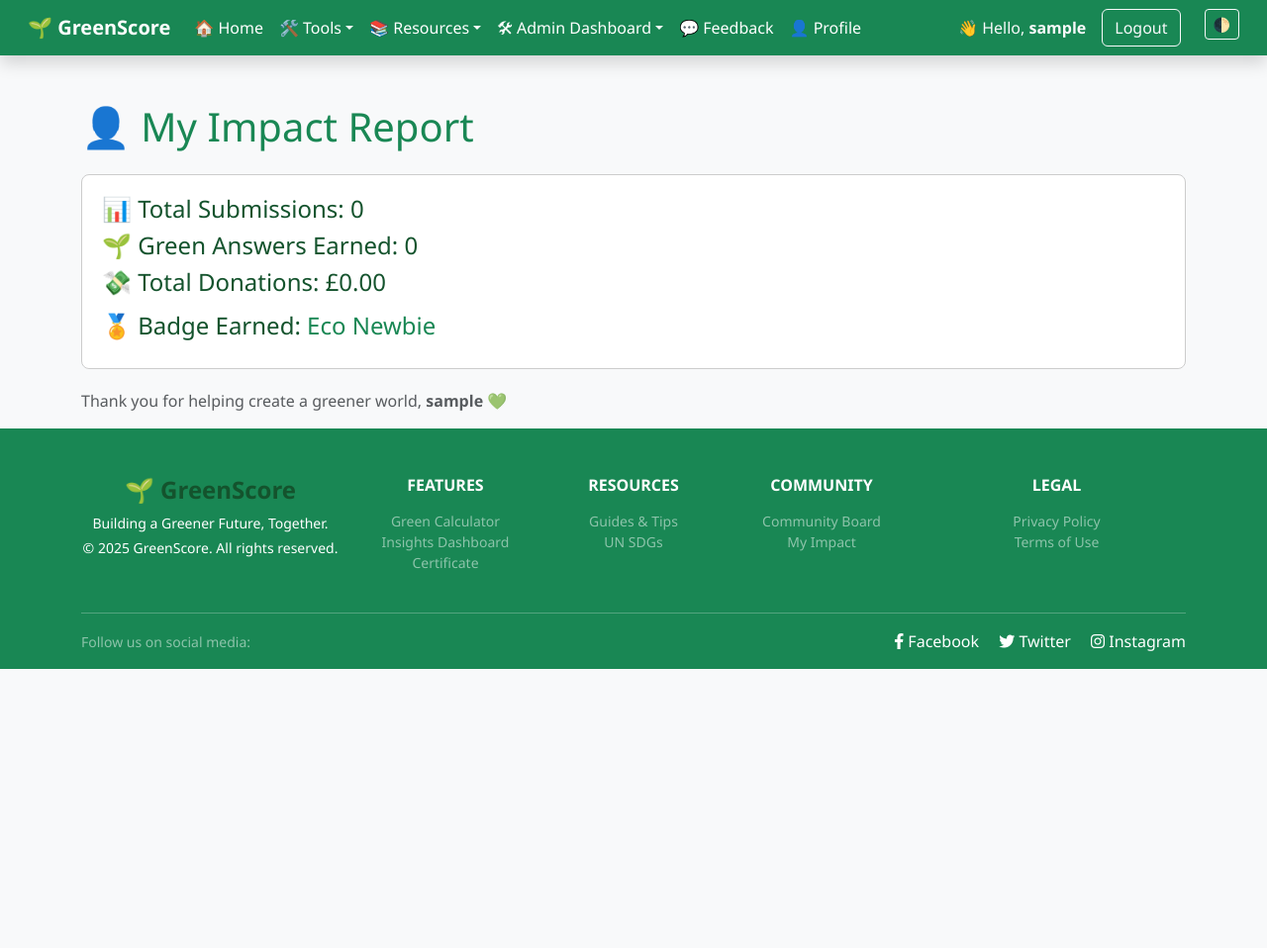
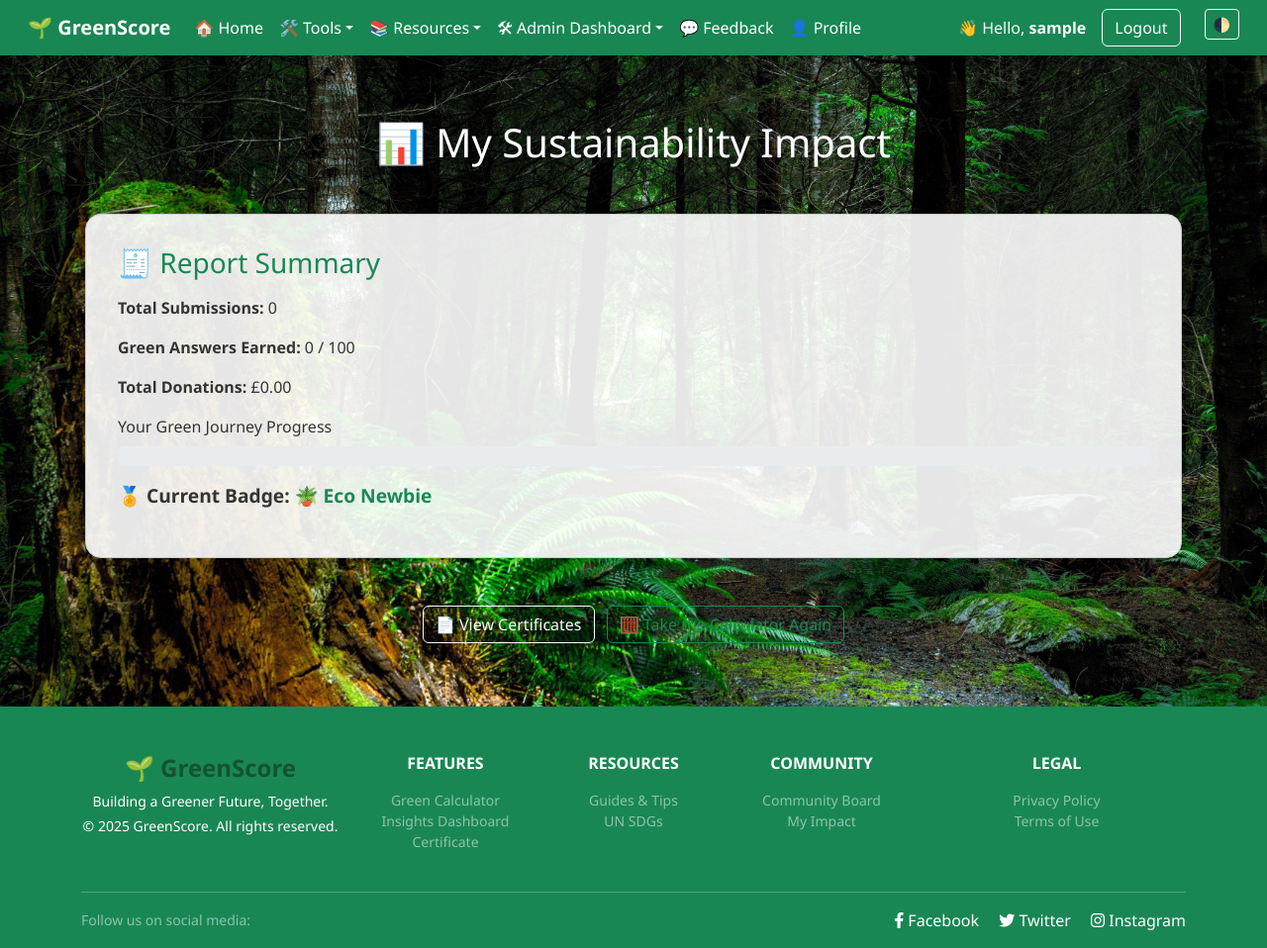
Before and after one commit to Lancelcode/Graded-Unit-2-webpage, a PHP site: page /Graded-Unit-2-webpage/my_impact.php in a window 1280 px wide. Shown: the whole page at 99% size. Before the commit the page ends 676 px from the top, so only its background shows below. Run offline with PHP 8.4, Linux system fonts and the light colour scheme; the visitor is signed in with stand-in values (Sample User, id 1); data that the repository does not hold is empty.

Commit message:
ui ux fix

```diff
--- a/my_impact.php
+++ b/my_impact.php
@@ -8,15 +8,55 @@
     <meta charset="UTF-8">
     <title>My Impact Report | GreenScore</title>
     <meta name="viewport" content="width=device-width, initial-scale=1">
-    <!-- Bootstrap CSS -->
-    <link rel="stylesheet" href="https://cdn.jsdelivr.net/npm/bootstrap@5.3.3/dist/css/bootstrap.min.css">
-    <link rel="stylesheet" href="style.css">
-    <link rel="stylesheet" href="https://cdnjs.cloudflare.com/ajax/libs/font-awesome/6.4.0/css/all.min.css">
+    <!-- Bootstrap & FontAwesome -->
+    <link href="https://cdn.jsdelivr.net/npm/bootstrap@5.3.3/dist/css/bootstrap.min.css" rel="stylesheet">
+    <link href="https://cdnjs.cloudflare.com/ajax/libs/font-awesome/6.4.0/css/all.min.css" rel="stylesheet">
+    <link href="style.css" rel="stylesheet">
+    <style>
+        /* Ensure the body takes full height and content is pushed to the bottom */
+        html, body {
+            height: 100%;
+            margin: 0;
+        }
+
+        body {
+            background: url('assets/images/forest-hero.jpg') center/cover no-repeat fixed;
+            position: relative;
+            color: #fff;
+            display: flex;
+            flex-direction: column;
+        }
+
+        .content-wrapper {
+            flex-grow: 1;
+            padding: 4rem 1rem;
+        }
+
+        .card-bg {
+            background: rgba(255, 255, 255, 0.9);
+            color: #333;
+            padding: 2rem;
+            border-radius: 1rem;
+        }
+
+        .progress {
+            height: 20px;
+        }
+
+        .badge-box {
+            font-size: 1.2rem;
+            font-weight: bold;
+        }
+
+        .footer {
+            margin-top: auto;
+        }
+    </style>
 </head>
 <body>
 
-<div class="container mt-5">
-    <h1 class="mb-4 text-success">👤 My Impact Report</h1>
+<div class="container content-wrapper">
+    <h1 class="text-white text-center mb-5">📊 My Sustainability Impact</h1>
 
     <?php
     if (!isset($_SESSION['id'])) {
@@ -27,7 +67,6 @@
 
     $user_id = $_SESSION['id'];
 
-    // Fetch user-specific stats
     $total_q     = "SELECT COUNT(*) AS total FROM green_calculator_results WHERE user_id = $user_id";
     $green_q     = "SELECT SUM(green_count) AS green FROM green_calculator_results WHERE user_id = $user_id";
     $donation_q  = "SELECT SUM(donation_cost) AS donation FROM green_calculator_results WHERE user_id = $user_id";
@@ -36,33 +75,48 @@
     $green     = mysqli_fetch_assoc(mysqli_query($link, $green_q))['green'] ?? 0;
     $donation  = mysqli_fetch_assoc(mysqli_query($link, $donation_q))['donation'] ?? 0;
 
-    // Assign badge based on green points
-    $badge = "Eco Newbie";
+    // Determine badge level
+    $badge = "🪴 Eco Newbie";
     if ($green >= 50) {
-        $badge = "Green Warrior";
+        $badge = "🌟 Green Warrior";
     } elseif ($green >= 30) {
-        $badge = "Eco Explorer";
+        $badge = "🌿 Eco Explorer";
     } elseif ($green >= 15) {
-        $badge = "Green Starter";
+        $badge = "🌱 Green Starter";
     }
+
+    $greenPercent = min(100, round(($green / 100) * 100));
     ?>
 
-    <div class="result-box">
-        <h4>📊 Total Submissions: <?= $total ?></h4>
-        <h4>🌱 Green Answers Earned: <?= $green ?></h4>
-        <h4>💸 Total Donations: £<?= number_format($donation, 2) ?></h4>
-        <h4 class="mt-3">🏅 Badge Earned: <span class="text-success"><?= $badge ?></span></h4>
+    <div class="card card-bg shadow mb-5">
+        <h3 class="mb-3 text-success">🧾 Report Summary</h3>
+        <p><strong>Total Submissions:</strong> <?= $total ?></p>
+        <p><strong>Green Answers Earned:</strong> <?= $green ?> / 100</p>
+        <p><strong>Total Donations:</strong> £<?= number_format($donation, 2) ?></p>
+
+        <div class="mb-3">
+            <label class="form-label">Your Green Journey Progress</label>
+            <div class="progress">
+                <div class="progress-bar bg-success" style="width: <?= $greenPercent ?>%;" role="progressbar">
+                    <?= $greenPercent ?>%
+                </div>
+            </div>
+        </div>
+
+        <p class="badge-box">🏅 Current Badge: <span class="text-success"><?= $badge ?></span></p>
     </div>
 
-    <p class="mt-3 text-muted">
-        Thank you for helping create a greener world, <strong><?= htmlspecialchars($_SESSION['username']) ?></strong> 💚
-    </p>
+    <div class="text-center">
+        <a href="certificate_history.php" class="btn btn-outline-light me-2">📄 View Certificates</a>
+        <a href="green_calculator.php" class="btn btn-outline-success">🧮 Take the Calculator Again</a>
+    </div>
 </div>
 
+<!-- Footer will stay at the bottom -->
 <?php include 'includes/footer.php'; ?>
 
-<!-- Bootstrap Scripts -->
-<script src="https://cdn.jsdelivr.net/npm/jquery@3.6.0/dist/jquery.min.js"></script>
 <script src="https://cdn.jsdelivr.net/npm/bootstrap@5.3.3/dist/js/bootstrap.bundle.min.js"></script>
 </body>
 </html>
+
+<?php mysqli_close($link); ?>
```
